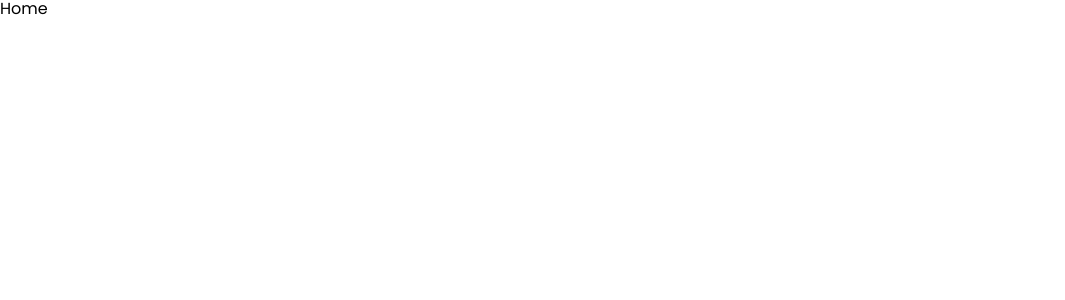
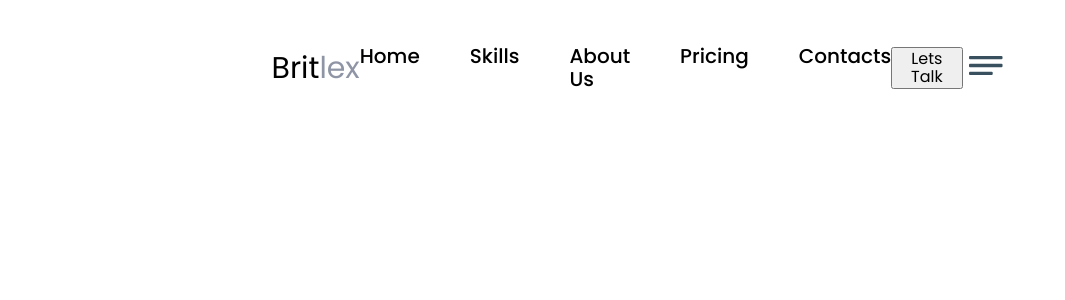
Before and after one commit to ausare-dev/learn-language-landing, a Next.js app: page / in a window 1280 px wide. Shown: the top 300 px of the page, without its empty margins (0-1065 px from the left). Built offline with nearby package versions, Linux system fonts and the light colour scheme.

Commit message:
add header

```diff
--- /dev/null
+++ b/src/components/Header/Header.jsx
@@ -0,0 +1,59 @@
+import React, { useState } from 'react';
+import styles from './Header.module.scss';
+import IconSidebar from '../icons/IconSidebar';
+import Sidebar from '../Sidebar/Sidebar';
+
+const Header = () => {
+	const [sideBarToggle, setSideBarToggle] = useState(false);
+	return (
+		<header className={styles.header}>
+			<div className={`${styles.header__container} container`}>
+				<a href='./' className={styles.header__title}>
+					Brit
+					<span
+						className={`${styles.header__title} ${styles['header__title--alt']}`}
+					>
+						lex
+					</span>
+				</a>
+				<ul className={styles.header__list}>
+					<li className={styles.header__item}>
+						<a href='#' className={styles.header__link}>
+							Home
+						</a>
+					</li>
+					<li className={styles.header__item}>
+						<a href='#' className={styles.header__link}>
+							Skills
+						</a>
+					</li>
+					<li className={styles.header__item}>
+						<a href='#' className={styles.header__link}>
+							About Us
+						</a>
+					</li>
+					<li className={styles.header__item}>
+						<a href='#' className={styles.header__link}>
+							Pricing
+						</a>
+					</li>
+					<li className={styles.header__item}>
+						<a href='#' className={styles.header__link}>
+							Contacts
+						</a>
+					</li>
+				</ul>
+				<button>Lets Talk</button>
+				<button
+					className={styles.header__button}
+					onClick={() => setSideBarToggle(state => !state)}
+				>
+					<IconSidebar />
+				</button>
+				{sideBarToggle && <Sidebar setSideBarToggle={setSideBarToggle} />}
+			</div>
+		</header>
+	);
+};
+
+export default Header;
--- /dev/null
+++ b/src/components/Header/Header.module.scss
@@ -0,0 +1,42 @@
+@import '../../styles/variables.scss';
+@import '../../styles/breakpoints.scss';
+
+.header {
+	padding-top: 45px;
+	padding-bottom: 45px;
+	&__container {
+		display: flex;
+		justify-content: space-between;
+		align-items: center;
+	}
+	&__title {
+		font-size: 24px;
+		color: $color-black;
+		@media screen and (min-width: $table) {
+			font-size: 30px;
+		}
+		&--alt {
+			color: $color-gray-dark;
+		}
+	}
+	&__button {
+		border: none;
+		background-color: transparent;
+		@media screen and (min-width: $desktop) {
+			display: none;
+		}
+	}
+	&__list {
+		display: flex;
+		gap: 50px;
+	}
+
+	&__item {
+		font-size: 20px;
+		font-weight: 500;
+	}
+
+	&__link {
+		color: $color-black;
+	}
+}
--- /dev/null
+++ b/src/components/Sidebar/Sidebar.jsx
@@ -0,0 +1,59 @@
+import React from 'react';
+import styles from './Sidebar.module.scss';
+import IconSidebarClose from '../icons/IconSidebarClose';
+
+const Sidebar = ({ setSideBarToggle }) => {
+	return (
+		<div className={styles.sidebar}>
+			<div className={`${styles.sidebar__container} container`}>
+				<div className={styles.sidebar__header}>
+					<a href='./' className={styles.sidebar__title}>
+						Brit
+						<span
+							className={`${styles.sidebar__title} ${styles['sidebar__title--alt']}`}
+						>
+							lex
+						</span>
+					</a>
+					<button
+						className={styles.sidebar__button}
+						onClick={() => setSideBarToggle(state => !state)}
+					>
+						<IconSidebarClose />
+					</button>
+				</div>
+				<span className={styles.line}></span>
+				<ul className={styles.sidebar__list}>
+					<li className={styles.sidebar__item}>
+						<a href='#' className={styles.sidebar__link}>
+							Home
+						</a>
+					</li>
+					<li className={styles.sidebar__item}>
+						<a href='#' className={styles.sidebar__link}>
+							Skills
+						</a>
+					</li>
+					<li className={styles.sidebar__item}>
+						<a href='#' className={styles.sidebar__link}>
+							About Us
+						</a>
+					</li>
+					<li className={styles.sidebar__item}>
+						<a href='#' className={styles.sidebar__link}>
+							Pricing
+						</a>
+					</li>
+					<li className={styles.sidebar__item}>
+						<a href='#' className={styles.sidebar__link}>
+							Contacts
+						</a>
+					</li>
+				</ul>
+				<button>Lets Talk</button>
+			</div>
+		</div>
+	);
+};
+
+export default Sidebar;
--- /dev/null
+++ b/src/components/Sidebar/Sidebar.module.scss
@@ -0,0 +1,63 @@
+@import '../../styles/variables.scss';
+@import '../../styles/breakpoints.scss';
+.line {
+	display: block;
+	background-color: $color-gray-dark;
+	height: 1px;
+	width: 100%;
+}
+.sidebar {
+	position: fixed;
+	top: 0;
+	left: 0;
+	background-color: $color-white;
+	height: 100%;
+	width: 100%;
+	@media screen and (min-width: $table) {
+		padding-left: 30px;
+		width: 50%;
+	}
+	&__container {
+		position: relative;
+		@media screen and (min-width: $table) {
+			width: 430px;
+		}
+	}
+	&__title {
+		font-size: 24px;
+		color: $color-black;
+		@media screen and (min-width: $table) {
+			font-size: 30px;
+		}
+		&--alt {
+			color: $color-gray-dark;
+		}
+	}
+	&__list {
+		margin-top: 60px;
+		margin-bottom: 70px;
+	}
+	&__button {
+		background-color: transparent;
+		border: none;
+	}
+	&__header {
+		display: flex;
+		align-items: center;
+		justify-content: space-between;
+		padding-top: 40px;
+		padding-bottom: 25px;
+	}
+
+	&__item {
+		&:not(:last-child) {
+			margin-bottom: 40px;
+		}
+	}
+
+	&__link {
+		color: $color-black;
+		font-size: 22px;
+		font-weight: 500;
+	}
+}
--- /dev/null
+++ b/src/components/icons/IconSidebar.jsx
@@ -0,0 +1,31 @@
+import React from 'react'
+
+const IconSidebar = () => {
+  return (
+		<svg
+			width='34'
+			height='19'
+			viewBox='0 0 34 19'
+			fill='none'
+			xmlns='http://www.w3.org/2000/svg'
+		>
+			<rect width='33.5294' height='3.35294' rx='1' fill='#39515E' />
+			<rect
+				y='7.82353'
+				width='33.5294'
+				height='3.35294'
+				rx='1'
+				fill='#39515E'
+			/>
+			<rect
+				y='15.6471'
+				width='23.7159'
+				height='3.35294'
+				rx='1'
+				fill='#39515E'
+			/>
+		</svg>
+	);
+}
+
+export default IconSidebar
--- /dev/null
+++ b/src/components/icons/IconSidebarClose.jsx
@@ -0,0 +1,27 @@
+import React from 'react'
+
+const IconSidebarClose = () => {
+  return (
+		<svg
+			width='34'
+			height='34'
+			viewBox='0 0 34 34'
+			fill='none'
+			xmlns='http://www.w3.org/2000/svg'
+		>
+			<g clip-path='url(#clip0_598_15863)'>
+				<path
+					d='M18.9975 17.0001L25.0892 10.9226C25.356 10.6558 25.5058 10.294 25.5058 9.91673C25.5058 9.53947 25.356 9.17766 25.0892 8.91089C24.8224 8.64413 24.4606 8.49426 24.0834 8.49426C23.7061 8.49426 23.3443 8.64413 23.0775 8.91089L17 15.0026L10.9225 8.91089C10.6558 8.64413 10.294 8.49426 9.9167 8.49426C9.53944 8.49426 9.17763 8.64413 8.91087 8.91089C8.64411 9.17766 8.49424 9.53947 8.49424 9.91673C8.49424 10.294 8.64411 10.6558 8.91087 10.9226L15.0025 17.0001L8.91087 23.0776C8.77809 23.2093 8.6727 23.3659 8.60077 23.5386C8.52885 23.7112 8.49182 23.8964 8.49182 24.0834C8.49182 24.2704 8.52885 24.4556 8.60077 24.6282C8.6727 24.8008 8.77809 24.9575 8.91087 25.0892C9.04257 25.222 9.19925 25.3274 9.37189 25.3993C9.54452 25.4712 9.72969 25.5083 9.9167 25.5083C10.1037 25.5083 10.2889 25.4712 10.4615 25.3993C10.6342 25.3274 10.7908 25.222 10.9225 25.0892L17 18.9976L23.0775 25.0892C23.2092 25.222 23.3659 25.3274 23.5386 25.3993C23.7112 25.4712 23.8964 25.5083 24.0834 25.5083C24.2704 25.5083 24.4556 25.4712 24.6282 25.3993C24.8008 25.3274 24.9575 25.222 25.0892 25.0892C25.222 24.9575 25.3274 24.8008 25.3993 24.6282C25.4712 24.4556 25.5082 24.2704 25.5082 24.0834C25.5082 23.8964 25.4712 23.7112 25.3993 23.5386C25.3274 23.3659 25.222 23.2093 25.0892 23.0776L18.9975 17.0001Z'
+					fill='#39515E'
+				/>
+			</g>
+			<defs>
+				<clipPath id='clip0_598_15863'>
+					<rect width='34' height='34' fill='white' />
+				</clipPath>
+			</defs>
+		</svg>
+	);
+}
+
+export default IconSidebarClose
--- a/src/pages/index.js
+++ b/src/pages/index.js
@@ -1,7 +1,10 @@
+import Header from '@/components/Header/Header';
 import React from 'react';
 
 const Home = () => {
-	return <div>Home</div>; // все компоненты сливать сюда
+	return <div>
+		<Header />
+	</div>; // все компоненты сливать сюда
 };
 
 export default Home;
```
